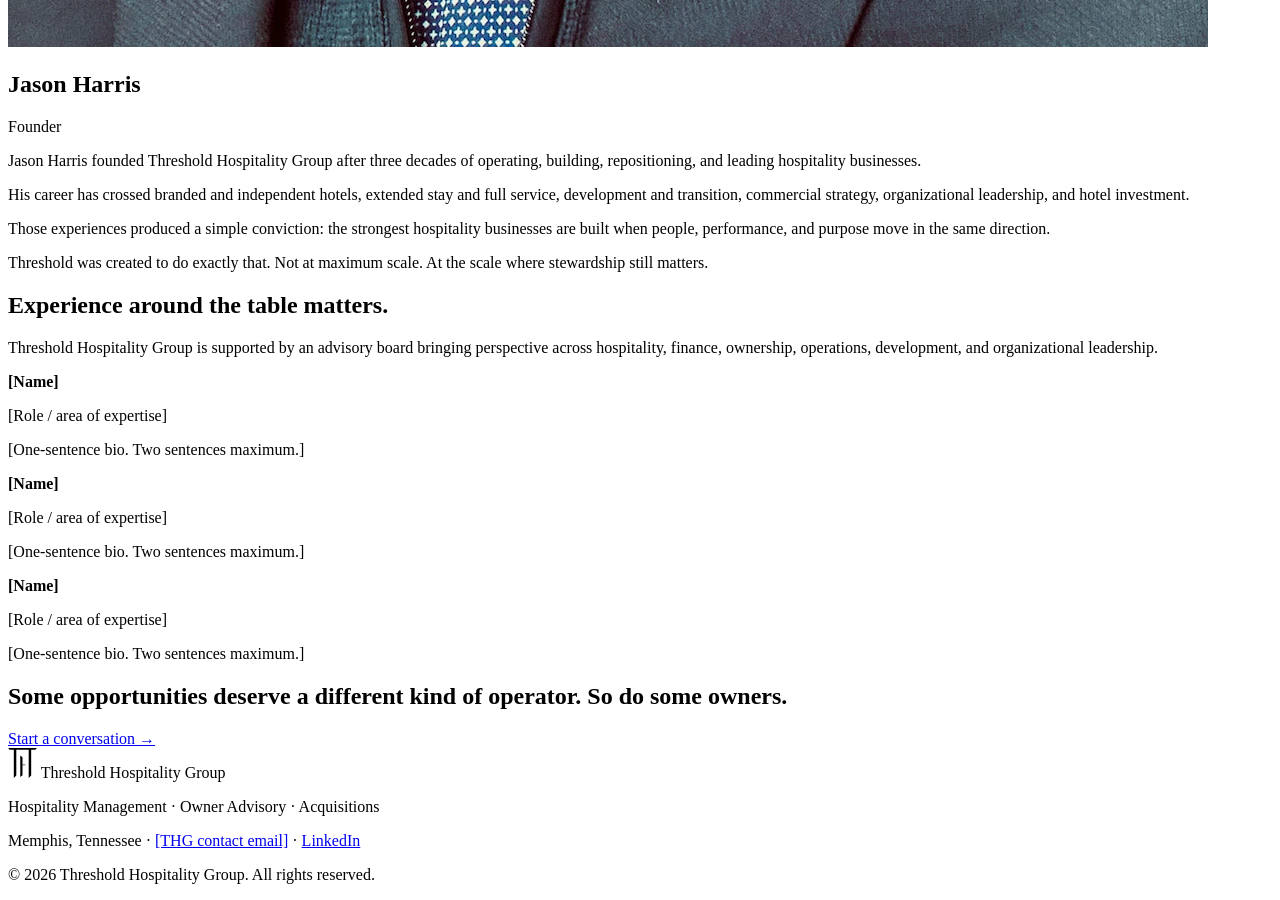
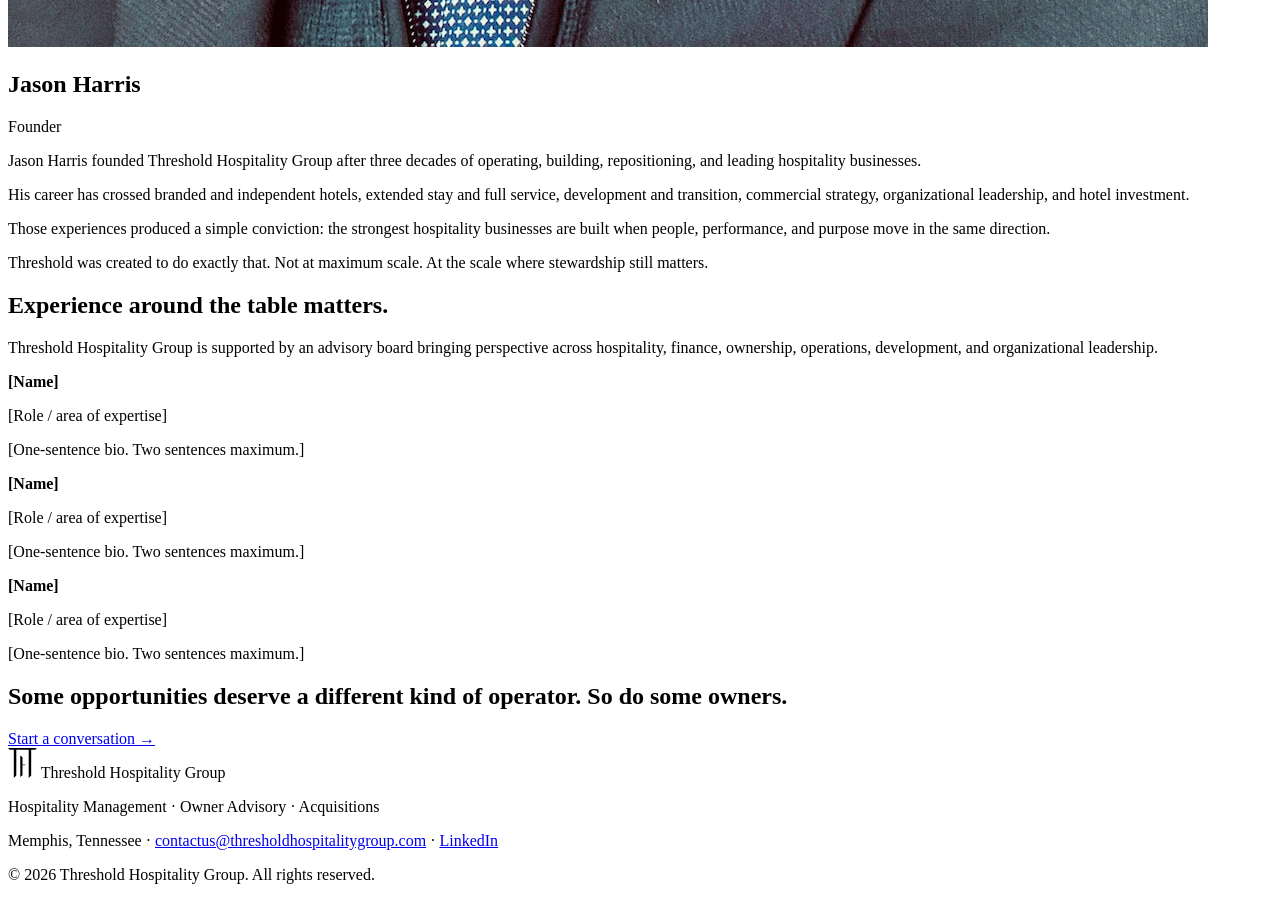
Before and after one commit to memphiswebdesign/threshold, a Jekyll site: the page built from index.html, in a window 1280 px wide and 900 px high, scrolled down 2664 px. Built offline with Jekyll 4.4.1, drawn with Linux system fonts in a browser that asks for light colours.

Commit message:
Portrait offset 5%→3%; add real contact email
- portrait-wrap::after transform reduced to translate(3%, 3%)
- site.email set in _config.yml; all mailto placeholders replaced with Liquid variable

Co-Authored-By: Claude Opus 5 <noreply@anthropic.com>

```diff
--- a/_config.yml
+++ b/_config.yml
@@ -7,6 +7,7 @@ description: >-
   long-term asset stewardship.
 
 url: "https://thresholdhospitalitygroup.com"
+email: "contactus@thresholdhospitalitygroup.com"
 baseurl: ""
 
 # Build settings
--- a/_includes/footer.html
+++ b/_includes/footer.html
@@ -14,7 +14,7 @@
       <div class="foot-contact">
         <span>Memphis, Tennessee</span>
         <span class="foot-contact-sep">&middot;</span>
-        <a href="mailto:[THG CONTACT EMAIL]">[THG contact email]</a>
+        <a href="mailto:{{ site.email }}">{{ site.email }}</a>
         <span class="foot-contact-sep">&middot;</span>
         <a href="#">LinkedIn</a>
       </div>
--- a/_src/main.css
+++ b/_src/main.css
@@ -417,7 +417,7 @@
     position: absolute;
     inset: 0;
     border: 1px solid var(--copper);
-    transform: translate(5%, 5%);
+    transform: translate(3%, 3%);
     pointer-events: none;
   }
   .portrait {
--- a/index.html
+++ b/index.html
@@ -125,7 +125,7 @@ description: "Threshold Hospitality Group partners with a select group of hotel
 <section class="closing" id="contact">
   <div class="wrap">
     <h2 class="rise">Some opportunities deserve a different kind of operator. So do some owners.</h2>
-    <a class="cta cta-rev rise d1" href="mailto:[THG CONTACT EMAIL]">Start a conversation
+    <a class="cta cta-rev rise d1" href="mailto:{{ site.email }}">Start a conversation
       <span class="arw" aria-hidden="true">&rarr;</span></a>
   </div>
 </section>
```
